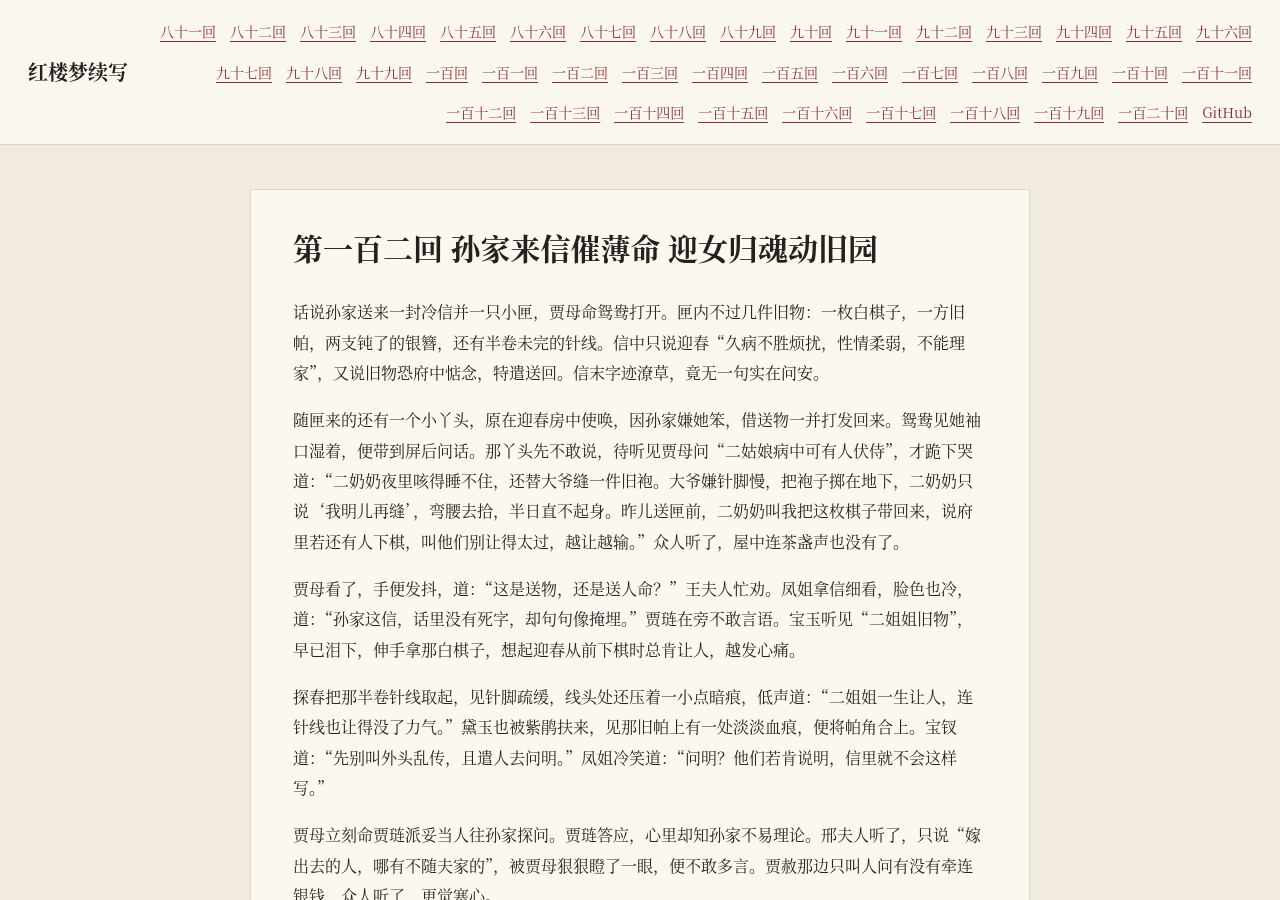
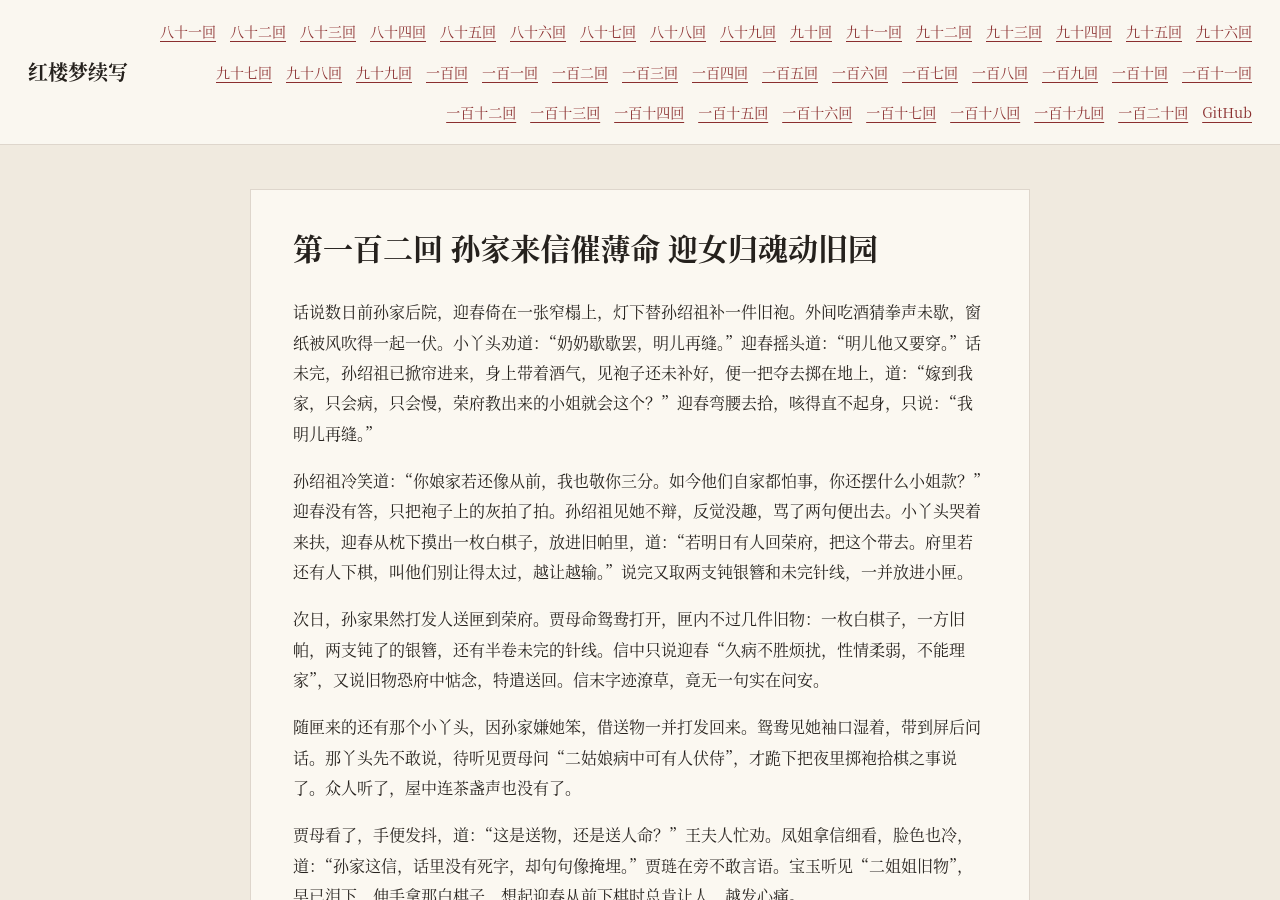
Before and after one commit to yingwang/hongloumeng-xuxie, a Jekyll site: the page built from chapters/102_yingchun.md, in a window 1280 px wide and 900 px high. Built offline with Jekyll 4.4.1, drawn with Linux system fonts in a browser that asks for light colours; our own code applies the rules of GitHub Pages for plain Markdown files.

Commit message:
Strengthen Yingchun and Xiangyun scenes

```diff
--- a/chapters/102_yingchun.md
+++ b/chapters/102_yingchun.md
@@ -1,8 +1,12 @@
 # 第一百二回 孙家来信催薄命 迎女归魂动旧园
 
-话说孙家送来一封冷信并一只小匣，贾母命鸳鸯打开。匣内不过几件旧物：一枚白棋子，一方旧帕，两支钝了的银簪，还有半卷未完的针线。信中只说迎春“久病不胜烦扰，性情柔弱，不能理家”，又说旧物恐府中惦念，特遣送回。信末字迹潦草，竟无一句实在问安。
+话说数日前孙家后院，迎春倚在一张窄榻上，灯下替孙绍祖补一件旧袍。外间吃酒猜拳声未歇，窗纸被风吹得一起一伏。小丫头劝道：“奶奶歇歇罢，明儿再缝。”迎春摇头道：“明儿他又要穿。”话未完，孙绍祖已掀帘进来，身上带着酒气，见袍子还未补好，便一把夺去掷在地上，道：“嫁到我家，只会病，只会慢，荣府教出来的小姐就会这个？”迎春弯腰去拾，咳得直不起身，只说：“我明儿再缝。”
 
-随匣来的还有一个小丫头，原在迎春房中使唤，因孙家嫌她笨，借送物一并打发回来。鸳鸯见她袖口湿着，便带到屏后问话。那丫头先不敢说，待听见贾母问“二姑娘病中可有人伏侍”，才跪下哭道：“二奶奶夜里咳得睡不住，还替大爷缝一件旧袍。大爷嫌针脚慢，把袍子掷在地下，二奶奶只说‘我明儿再缝’，弯腰去拾，半日直不起身。昨儿送匣前，二奶奶叫我把这枚棋子带回来，说府里若还有人下棋，叫他们别让得太过，越让越输。”众人听了，屋中连茶盏声也没有了。
+孙绍祖冷笑道：“你娘家若还像从前，我也敬你三分。如今他们自家都怕事，你还摆什么小姐款？”迎春没有答，只把袍子上的灰拍了拍。孙绍祖见她不辩，反觉没趣，骂了两句便出去。小丫头哭着来扶，迎春从枕下摸出一枚白棋子，放进旧帕里，道：“若明日有人回荣府，把这个带去。府里若还有人下棋，叫他们别让得太过，越让越输。”说完又取两支钝银簪和未完针线，一并放进小匣。
+
+次日，孙家果然打发人送匣到荣府。贾母命鸳鸯打开，匣内不过几件旧物：一枚白棋子，一方旧帕，两支钝了的银簪，还有半卷未完的针线。信中只说迎春“久病不胜烦扰，性情柔弱，不能理家”，又说旧物恐府中惦念，特遣送回。信末字迹潦草，竟无一句实在问安。
+
+随匣来的还有那个小丫头，因孙家嫌她笨，借送物一并打发回来。鸳鸯见她袖口湿着，带到屏后问话。那丫头先不敢说，待听见贾母问“二姑娘病中可有人伏侍”，才跪下把夜里掷袍拾棋之事说了。众人听了，屋中连茶盏声也没有了。
 
 贾母看了，手便发抖，道：“这是送物，还是送人命？”王夫人忙劝。凤姐拿信细看，脸色也冷，道：“孙家这信，话里没有死字，却句句像掩埋。”贾琏在旁不敢言语。宝玉听见“二姐姐旧物”，早已泪下，伸手拿那白棋子，想起迎春从前下棋时总肯让人，越发心痛。
 
```
Also changed, not shown: chapters/097_yuanxin.md (+2 -0 lines).
